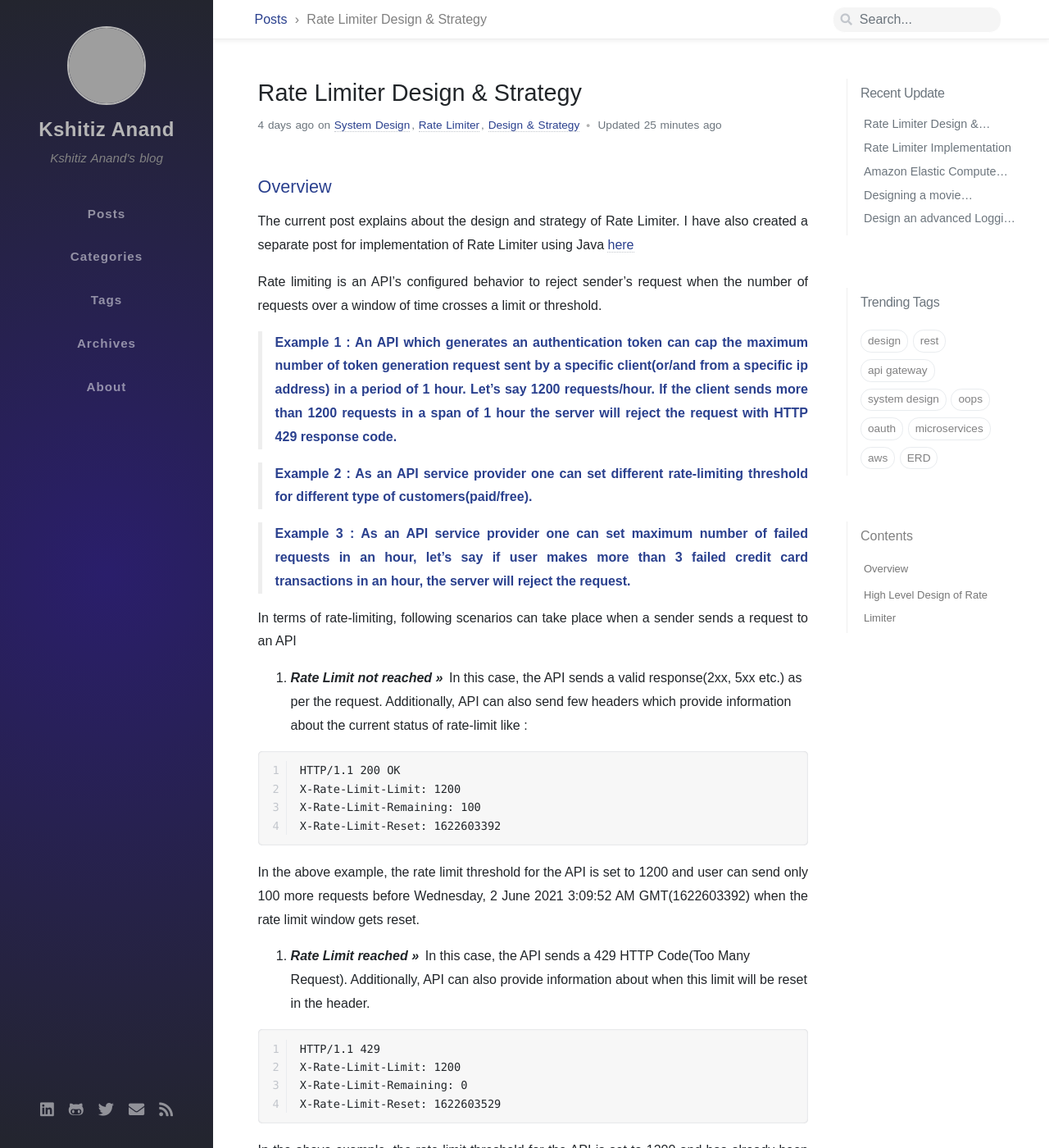
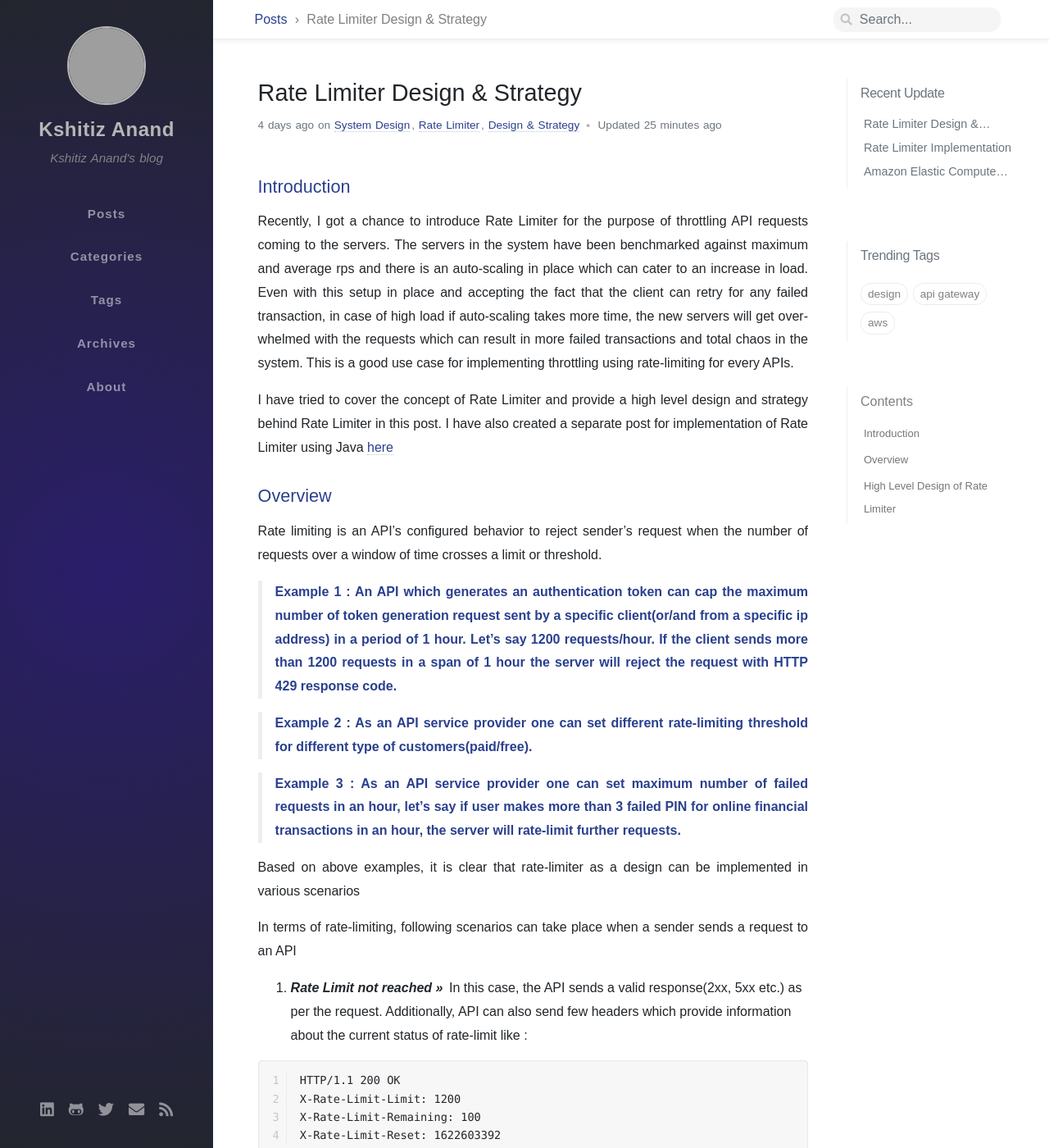
Before and after one commit to anandkshitiz/anandkshitiz.github.io, a Jekyll site: the page built from _posts/2021-05-29-rate-limiter-design-strategy.md, in a window 1280 px wide and 1400 px high. Shown: the whole window at 82% size. Built offline with Jekyll 4.4.1, drawn with Linux system fonts in a browser that asks for light colours; nearby versions of some CDN libraries; some web fonts are replaced; comment, search, counter and statistics services are not loaded; some of the changed text lies outside the part shown; grey boxes are pictures that could not be loaded.

Commit message:
added post

```diff
--- a/_posts/2021-05-29-rate-limiter-design-strategy.md
+++ b/_posts/2021-05-29-rate-limiter-design-strategy.md
@@ -8,11 +8,15 @@ seo:
   date_modified: 2021-06-03 04:35:18 +0530
 ---
 
+## Introduction
+{: .themeBlue}
+
+Recently, I got a chance to introduce Rate Limiter for the purpose of throttling API requests coming to the servers. The servers in the system have been benchmarked against maximum and average rps and there is an auto-scaling in place which can cater to an increase in load. Even with this setup in place and accepting the fact that the client can retry for any failed transaction, in case of high load if auto-scaling takes more time, the new servers will get over-whelmed with the requests which can result in more failed transactions and total chaos in the system. This is a good use case for implementing throttling using rate-limiting for every APIs.
+
+I have tried to cover the concept of Rate Limiter and provide a high level design and strategy behind Rate Limiter in this post. I have also created a separate post for implementation of Rate Limiter using Java [here]({% post_url 2021-05-29-rate-limiter-implementation %})
+
 ## Overview
 {: .themeBlue}
-
-The current post explains about the design and strategy of Rate Limiter. I have also created a separate post for implementation of Rate Limiter using Java [here]({% post_url 2021-05-29-rate-limiter-implementation %})
-
 Rate limiting is an API's configured behavior to reject sender's request when the number of requests over a window of time crosses a limit or threshold.
 
 > **Example 1 : An API which generates an authentication token can cap the maximum number of token generation request sent by a specific client(or/and from a specific ip address) in a period of 1 hour. Let's say 1200 requests/hour. If the client sends more than 1200 requests in a span of 1 hour the server will reject the request with  HTTP 429 response code.**
@@ -21,8 +25,10 @@ Rate limiting is an API's configured behavior to reject sender's request when th
 > **Example 2 : As an API service provider one can set different rate-limiting threshold for different type of customers(paid/free).**
 {: .themeBlue}
 
-> **Example 3 : As an API service provider one can set maximum number of failed requests in an hour, let's say if user makes more than 3 failed credit card transactions in an hour, the server will reject the request.**
+> **Example 3 : As an API service provider one can set maximum number of failed requests in an hour, let's say if user makes more than 3 failed PIN for online financial transactions in an hour, the server will rate-limit further requests.**
 {: .themeBlue}
+
+Based on above examples, it is clear that rate-limiter as a design can be implemented in various scenarios
 
 In terms of rate-limiting, following scenarios can take place when a sender sends a request to an API
 1. _**Rate Limit not reached >>**_  In this case, the API sends a valid response(2xx, 5xx etc.) as per the request. Additionally, API can also send few headers which provide information about the current status of rate-limit like :
```
Also changed, not shown: _drafts/2019-12-22-securing-microservices.md (renamed from _posts/2019-12-22-securing-microservices.md), _drafts/2019-12-26-archiving-analytics-system.md (renamed from _posts/2019-12-26-archiving-analytics-system.md), _drafts/2020-03-30-movie-recommendation-system.md (renamed from _posts/2020-03-30-movie-recommendation-system.md).
